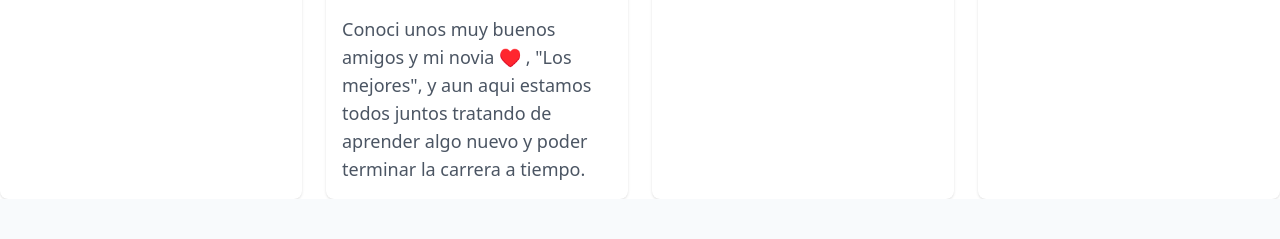
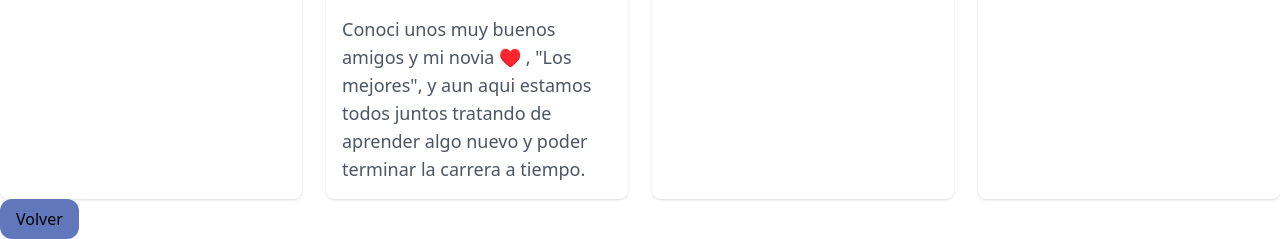
Before and after one commit to juank27/RedSocial-Universidad, a Flask app: page /juan in a window 1280 px wide. Shown: the part 881-1120 px from the top of the page. Before the commit the page ends 1080 px from the top, so only its background shows below. Run offline with Flask 2, Linux system fonts and the light colour scheme; some libraries are stand-ins or nearby versions.

Commit message:
boton de volver

```diff
--- a/src/templates/juan.html
+++ b/src/templates/juan.html
@@ -46,8 +46,10 @@
 				</h3>
 				<ul class="space-y-4">
 					<p class="mt-4 text-base md:text-lg text-gray-600">
-						Naci en Ubate cundinamarca en el año 2000, me gustaba jugar mucho y segun era muy canson,y tampoco no me gustaba comer mucho.
-						Entre a la escuela a los 5 años, practicaba el futbol y desde entonces le tengo mucho aprecio a este deporte.
+						Naci en Ubate cundinamarca en el año 2000, me gustaba jugar mucho y segun era muy canson,y tampoco no
+						me gustaba comer mucho.
+						Entre a la escuela a los 5 años, practicaba el futbol y desde entonces le tengo mucho aprecio a este
+						deporte.
 					</p>
 			</div>
 		</div>
@@ -60,12 +62,15 @@
 				</h3>
 				<ul class="space-y-4">
 					<p class="mt-4 text-base md:text-lg text-gray-600">
-						Fui al colegio en Carmen de Carupa, era un buen estudiante, "Eso creo", segui practicando el futbol , micro futbol
-						pero tuve una lesion en la rodilla, segui jugando y en continuidad de 3 años me lesione y no volvi a practicarlo.
+						Fui al colegio en Carmen de Carupa, era un buen estudiante, "Eso creo", segui practicando el futbol ,
+						micro futbol
+						pero tuve una lesion en la rodilla, segui jugando y en continuidad de 3 años me lesione y no volvi a
+						practicarlo.
 						Me gradue a los 17 años del colegio, luego ingrese a la universidad a estudiar Ingenieria de Sistemas.
 					</p>
 					<p class="mt-4 text-base md:text-lg text-gray-600">
-						Conoci unos muy buenos amigos y mi novia ♥️ , "Los mejores", y aun aqui estamos todos juntos tratando de aprender algo nuevo
+						Conoci unos muy buenos amigos y mi novia ♥️ , "Los mejores", y aun aqui estamos todos juntos tratando
+						de aprender algo nuevo
 						y poder terminar la carrera a tiempo.
 					</p>
 			</div>
@@ -79,7 +84,8 @@
 				</h3>
 				<ul class="space-y-4">
 					<p class="mt-4 text-base md:text-lg text-gray-600">
-						Mis pasatiempos favoritos es compartir con amigos, Viajar con mi novia, conocer nuevos lugares, pueblitos.
+						Mis pasatiempos favoritos es compartir con amigos, Viajar con mi novia, conocer nuevos lugares,
+						pueblitos.
 						Me gusta mucho escuchar musica, ver futbol (Ya no lo practico pero disfruto viendolo),
 						tambien jugar video juegos, ver peliculas, cocinar.
 						Y en general veo mucho ocntenido multimedia, que me contribuye a aprender nuevas cosas.
@@ -95,15 +101,39 @@
 				</h3>
 				<ul class="space-y-4">
 					<p class="mt-4 text-base md:text-lg text-gray-600">
-						Mis metas es poder graduarme de la universidad, y poder trabajar en un rol como desarrollador de software.
+						Mis metas es poder graduarme de la universidad, y poder trabajar en un rol como desarrollador de
+						software.
 						Ayudar a mi familia en lo que requieran.
 						Seguir viajando y conocer muchos lugares.
 					</p>
 					<p class="mt-4 text-base md:text-lg text-gray-600">
-						Y algo primordial, nunca dejar de aprender. "Esto es algo que aprendi con la posibilidad de estudiar en Platzi 💚"
+						Y algo primordial, nunca dejar de aprender. "Esto es algo que aprendi con la posibilidad de estudiar
+						en Platzi 💚"
 					</p>
 			</div>
 		</div>
 	</div>
+<form>
+	<input type="button" class="atras" id="atras" value="Volver" onclick="history.back()">
+	<style>
+		input {
+			text-decoration: none;
+			display: inline-block;
+			padding: 8px 16px;
+			background-color: rgb(117, 137, 230);
+			color: black;
+			border-radius: 12px;
+		}
 
+		input:hover {
+			background-color: rgb(54, 63, 104);
+			color: rgb(253, 253, 253);
+		}
+
+		.atras {
+			background-color: #6078bb;
+			color: black;
+		}
+	</style>
+</form>
 </html>
```
Also changed, not shown: src/templates/emerson.html (+22 -0 lines), src/templates/karen.html (+22 -0 lines), src/templates/yadir.html (+22 -3 lines).
